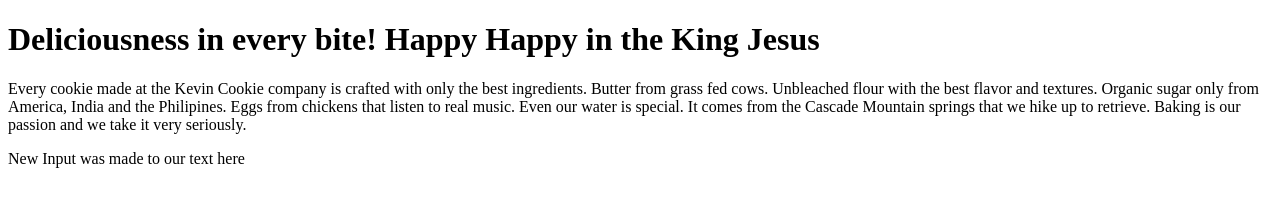
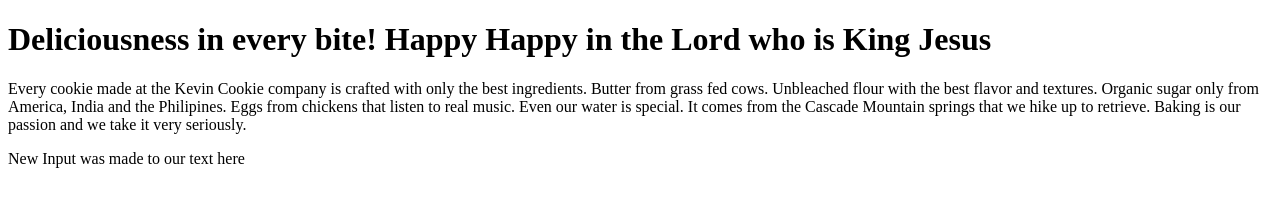
Before and after one commit to Ugochukwuka/KelvinCookieCompany.com, a plain HTML site: page index.htm in a window 1280 px wide. Drawn offline with Linux system fonts and the light colour scheme.

Commit message:
Update index.htm

```diff
--- a/index.htm
+++ b/index.htm
@@ -2,7 +2,7 @@
 <html>
 <body>
 
-<h1>Deliciousness in every bite! Happy Happy in the King Jesus</h1>
+<h1>Deliciousness in every bite! Happy Happy in the Lord who is King Jesus</h1>
 
 <p>Every cookie made at the Kevin Cookie company is crafted with only the best ingredients. Butter from grass fed cows. Unbleached flour with the best flavor and textures. Organic sugar only from America, India and the Philipines. Eggs from chickens that listen to real music. Even our water is special. It comes from the Cascade Mountain springs that we hike up to retrieve. Baking is our passion and we take it very seriously.</p>
 
```
